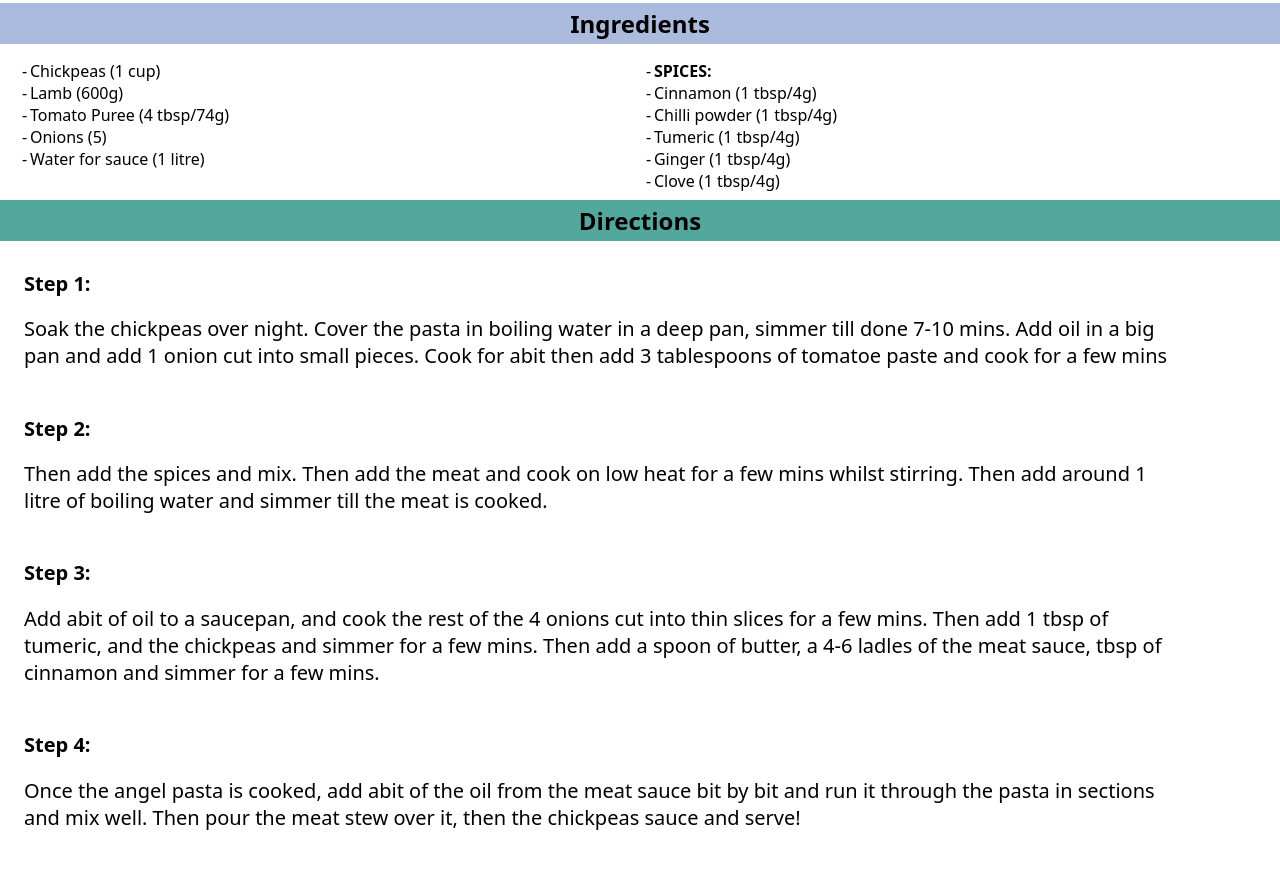
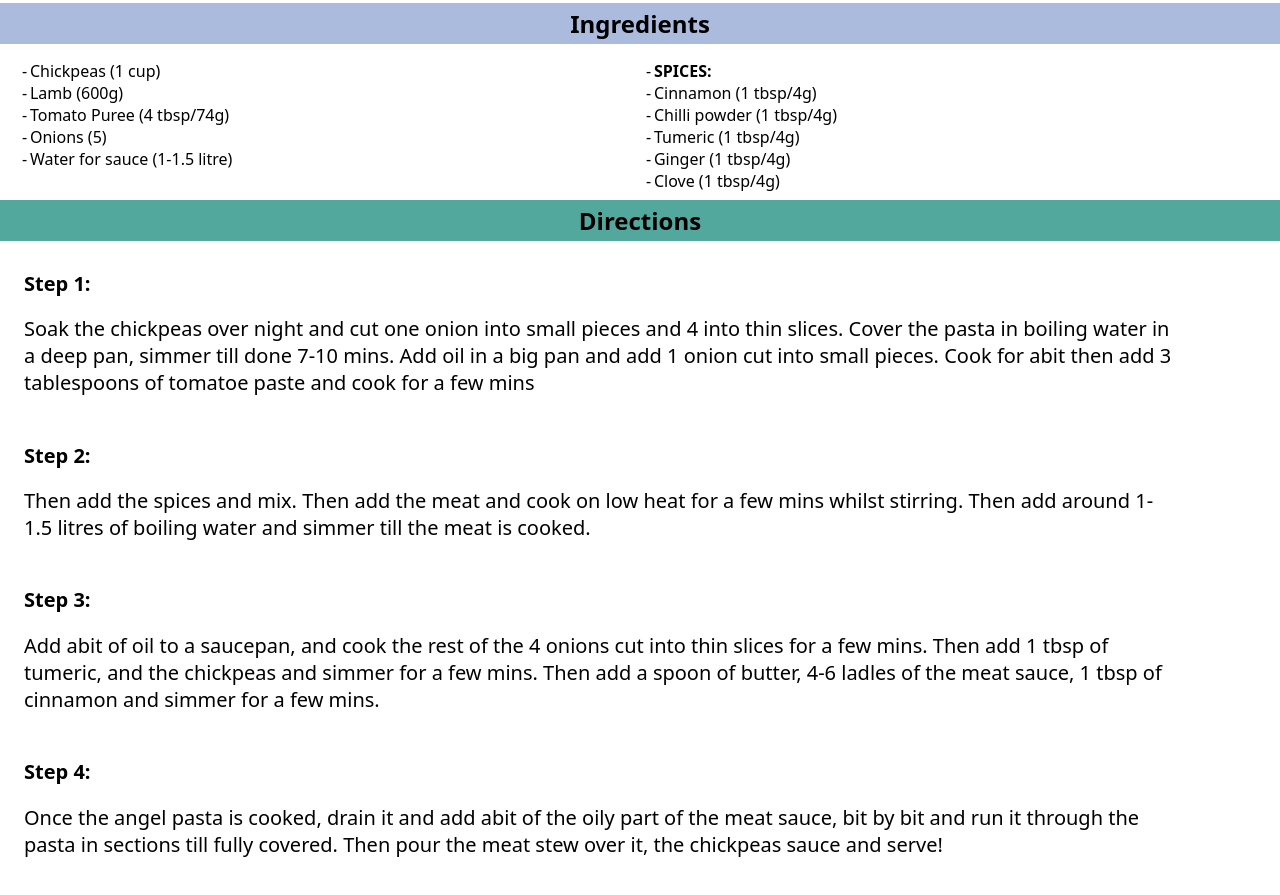
Before and after one commit to recipeassistant/recipeassistant.github.io, a plain HTML site: page rishda.html in a window 1280 px wide. Shown: the part 449-1344 px from the top of the page. Before the commit the page ends 1317 px from the top, so only its background shows below. Drawn offline with nearby package versions, Linux system fonts and the light colour scheme.

Commit message:
Update rishda.html

```diff
--- a/rishda.html
+++ b/rishda.html
@@ -39,7 +39,7 @@
             <li>Lamb (600g)</li>
             <li>Tomato Puree (4 tbsp/74g)</li>
             <li>Onions (5)</li>
-            <li>Water for sauce (1 litre)</li>
+            <li>Water for sauce (1-1.5 litre)</li>
           </ul>
           <ul>
             <li><strong>SPICES:</strong></li>
@@ -58,7 +58,7 @@
     <div class="steps">
       <p class="steps">Step 1:</p>
       <p>
-    Soak the chickpeas over night. Cover the pasta in boiling water in a deep pan, simmer till done 7-10 mins. Add oil in a big pan and add 1 onion cut into small pieces. Cook for abit then add 3 tablespoons of tomatoe paste and cook for a few mins
+    Soak the chickpeas over night and cut one onion into small pieces and 4 into thin slices. Cover the pasta in boiling water in a deep pan, simmer till done 7-10 mins. Add oil in a big pan and add 1 onion cut into small pieces. Cook for abit then add 3 tablespoons of tomatoe paste and cook for a few mins
 
       </p>
       <p>
@@ -66,14 +66,14 @@
         Step 2:
       </p>
       <p>
-        Then add the spices and mix. Then add the meat and cook on low heat for a few mins whilst stirring. Then add around 1 litre of boiling water and simmer till the meat is cooked.
+        Then add the spices and mix. Then add the meat and cook on low heat for a few mins whilst stirring. Then add around 1-1.5 litres of boiling water and simmer till the meat is cooked.
       </p>
       <p>
         <br />
         Step 3:
       </p>
       <p>
-Add abit of oil to a saucepan, and cook the rest of the 4 onions cut into thin slices for a few mins. Then add 1 tbsp of tumeric, and the chickpeas and simmer for a few mins. Then add a spoon of butter, a 4-6 ladles of the meat sauce, tbsp of cinnamon and simmer for a few mins.
+Add abit of oil to a saucepan, and cook the rest of the 4 onions cut into thin slices for a few mins. Then add 1 tbsp of tumeric, and the chickpeas and simmer for a few mins. Then add a spoon of butter, 4-6 ladles of the meat sauce, 1 tbsp of cinnamon and simmer for a few mins.
 
 </p>
 <p>
@@ -81,7 +81,7 @@ Add abit of oil to a saucepan, and cook the rest of the 4 onions cut into thin s
   Step 4:
 </p>
 <p>
-  Once the angel pasta is cooked, add abit of the oil from the meat sauce bit by bit and run it through the pasta in sections and mix well. Then pour the meat stew over it, then the chickpeas sauce and serve!
+  Once the angel pasta is cooked, drain it and add abit of the oily part of the meat sauce, bit by bit and run it through the pasta in sections till fully covered. Then pour the meat stew over it, the chickpeas sauce and serve!
 </p>
     </div>
 
```
